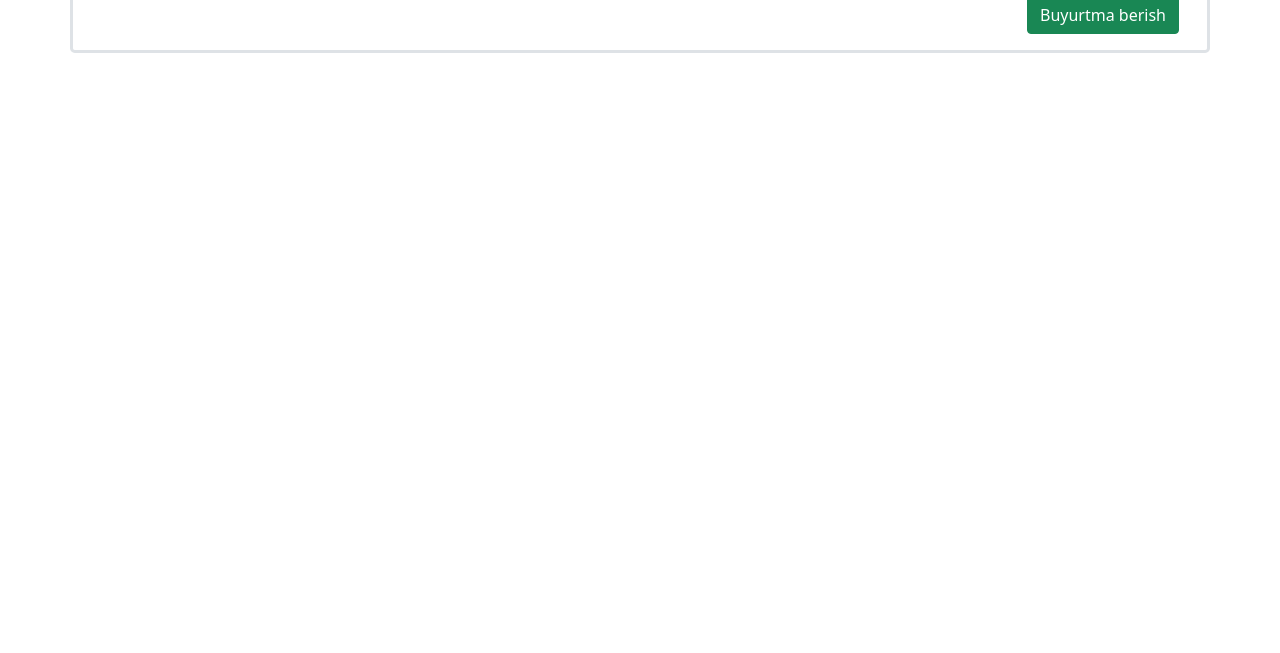
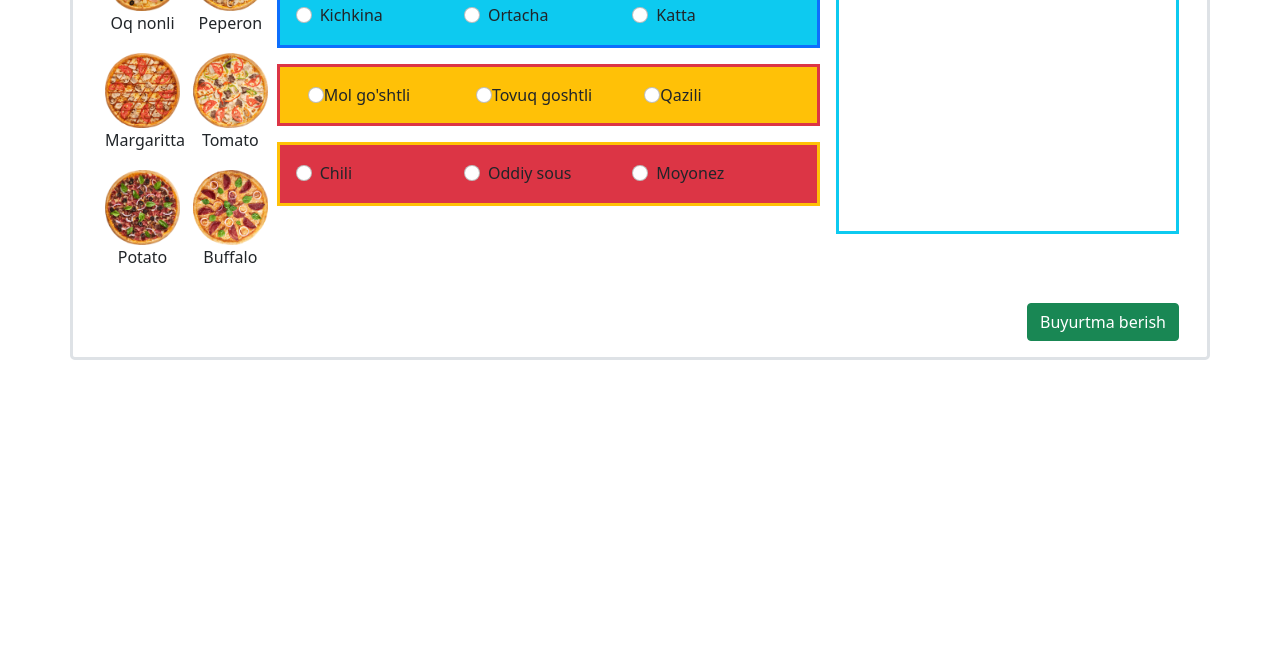
Before and after one commit to Jamsheedbek/pizza, a plain HTML site: page index.html in a window 1280 px wide. Shown: the part 147-800 px from the top of the page. Drawn offline with nearby package versions, Linux system fonts and the light colour scheme.

Commit message:
added javascript

```diff
--- a/index.html
+++ b/index.html
@@ -9,28 +9,12 @@
 </head>
 <body>
     <div class="container">
-        <div class="row p-3 mt-5 border border-3 rounded-3">
-            <form action="">
-                <div class="col-2">
-                    <div class="form-check">
-                        <input class="form-check-input" type="radio" name="flexRadioDefault" id="flexRadioDefault1">
-                        <label class="form-check-label" for="flexRadioDefault1">
-                            Default radio
-                        </label>
-                    </div>
-                    <div class="form-check">
-                        <input class="form-check-input" type="radio" name="flexRadioDefault" id="flexRadioDefault2" checked>
-                        <label class="form-check-label" for="flexRadioDefault2">
-                            Default checked radio
-                         </label>
-                    </div>
+
+            <form action="http://echo.htmlacademy.ru" id="form">
+                <div class="row p-3 mt-5 border border-3 rounded-3 wrapper" id="wrapper"></div>
                 </div>
-                <div class="col-6">
-                </div>
-                <div class="col-4"></div>
-                <button type="submit"  class="btn btn-success float-end">Buyurtma berish</button>
             </form>
-        </div>
+
     </div>
     <script src="./js/main.js"></script>
 </body>
--- a/js/main.js
+++ b/js/main.js
@@ -0,0 +1,226 @@
+var pizzas = [
+    {
+        name: 'Oq nonli',
+        picture: './images/non1.webp',
+    },
+    {
+        name: 'Peperon',
+        picture: './images/non2.webp',
+    },
+    {
+        name: 'Margaritta',
+        picture: './images/non3.webp',
+    },
+    {
+        name: 'Tomato',
+        picture: './images/non4.webp',
+    },
+    {
+        name: 'Potato',
+        picture: './images/non5.webp',
+    },
+    {
+        name: 'Buffalo',
+        picture: './images/non6.webp',
+    },
+];
+var contents = [
+    {
+        size: 'Kichkina',
+        tarkibi: 'Mol go\'shtli',
+        sous: 'Chili'
+    },
+    {
+        size: 'Ortacha',
+        tarkibi: 'Tovuq goshtli',
+        sous: 'Oddiy sous'
+    },
+    {
+        size: 'Katta',
+        tarkibi: 'Qazili',
+        sous: 'Moyonez'
+    }
+]
+var buyurtma = [];
+var wrapper = document.querySelector('#wrapper');
+var form = document.querySelector('#form');
+
+
+var NAMES = document.createElement('div');
+NAMES.classList.add('col-2', 'p-3');
+wrapper.appendChild(NAMES);
+
+var namesWrapper = document.createElement('div');
+namesWrapper.classList.add('row');
+NAMES.appendChild(namesWrapper);
+
+for(var i=0; i<6; i++){
+    var Pizza = document.createElement('div');
+    Pizza.classList.add('col-6');
+
+    var formCheck = document.createElement('div');
+    formCheck.classList.add('form-check', 'p-0');
+
+    var PizzaInput = document.createElement('input');
+    PizzaInput.setAttribute('class', 'form-check-input visually-hidden');
+    PizzaInput.setAttribute('type', 'radio');
+    PizzaInput.setAttribute('name', 'Turi');
+    PizzaInput.setAttribute('id', 'name'+i);
+    PizzaInput.setAttribute('value', pizzas[i].name)
+    PizzaInput.dataset.id = i;
+
+    var PizzaLabel = document.createElement('label');
+    PizzaLabel.setAttribute('class', 'form-check-label');
+    PizzaLabel.setAttribute('for', 'name'+i);
+    PizzaLabel.dataset.id = i;
+
+    var PizzaImg = document.createElement('img');
+    PizzaImg.setAttribute('src', pizzas[i].picture);
+    PizzaImg.setAttribute('width', '75');
+    PizzaImg.setAttribute('height', '75');
+
+    var PizzaName = document.createElement('p');
+    PizzaName.setAttribute('class', 'text-center');
+    PizzaName.textContent = pizzas[i].name;
+
+
+    PizzaLabel.appendChild(PizzaImg);
+    PizzaLabel.appendChild( PizzaName);
+    Pizza.appendChild(formCheck);
+    formCheck.appendChild(PizzaInput);
+    formCheck.appendChild(PizzaLabel);
+    namesWrapper.appendChild(Pizza);
+}
+
+
+var CONTENT = document.createElement('div');
+CONTENT.classList.add('col-6', 'p-3', 'mt-5');
+wrapper.appendChild(CONTENT);
+
+var pizzaSize = document.createElement('div');
+pizzaSize.setAttribute('class', 'row border border-3 border-primary p-3 mb-3 bg-info');
+CONTENT.appendChild(pizzaSize);
+
+
+for(var i=0; i<3; i++){
+    var inputWrapper = document.createElement('div');
+    inputWrapper.setAttribute('class', 'form-check col-4');
+    pizzaSize.appendChild(inputWrapper);
+
+    var contentSize = document.createElement('input');
+    contentSize.setAttribute('class', 'form-check-input');
+    contentSize.setAttribute('value', contents[i].size);
+    contentSize.setAttribute('type', 'radio');
+    contentSize.setAttribute('name', 'Olchami');
+    contentSize.setAttribute('id', 'size'+i);
+    inputWrapper.appendChild(contentSize);
+    contentSize.dataset.id = 6+i;
+
+    var sizeLabel = document.createElement('label');
+    sizeLabel.setAttribute('class', 'form-check-label');
+    sizeLabel.setAttribute('for', 'size'+i);
+    sizeLabel.textContent = contents[i].size;
+    inputWrapper.appendChild(sizeLabel);
+
+}
+var contentWrapper = document.createElement('div');
+contentWrapper.setAttribute('class', 'row border border-3 border-danger p-3 mb-3 bg-warning');
+CONTENT.appendChild(contentWrapper);
+
+
+for(var i=0; i<3; i++){
+    var types = document.createElement('div');
+    types.setAttribute('class', 'col-4');
+    contentWrapper.appendChild(types);
+
+    var contentTarkibi = document.createElement('input');
+    contentTarkibi.setAttribute('class', 'form-check-input');
+    contentTarkibi.setAttribute('value', contents[i].tarkibi);
+    contentTarkibi.setAttribute('type', 'radio');
+    contentTarkibi.setAttribute('name', 'Tarkibi')
+    contentTarkibi.setAttribute('id', 'tarkib'+i);
+    types.appendChild(contentTarkibi);
+    contentTarkibi.dataset.id = 9+i;
+
+    var tarkibLabel = document.createElement('label');
+    tarkibLabel.setAttribute('class', 'form-check-label');
+    tarkibLabel.setAttribute('for', 'tarkib'+i);
+    tarkibLabel.textContent = contents[i].tarkibi;
+    types.appendChild(tarkibLabel);
+}
+
+
+
+var sousType = document.createElement('div');
+sousType.setAttribute('class', 'row border border-3 border-warning p-3 bg-danger');
+    CONTENT.appendChild(sousType);
+
+    for(var i=0; i<3; i++){
+        var souses = document.createElement('div');
+        souses.setAttribute('class', 'form-check col-4');
+        sousType.appendChild(souses);
+
+        var getSous = document.createElement('input');
+        getSous.setAttribute('class', 'form-check-input');
+        getSous.setAttribute('value', contents[i].sous);
+        getSous.setAttribute('type', 'radio');
+        getSous.setAttribute('name', 'Sousi')
+        getSous.setAttribute('id', 'sous'+i);
+        souses.appendChild(getSous);
+        getSous.dataset.id = 12+i;
+
+        var tarkibLabel = document.createElement('label');
+        tarkibLabel.setAttribute('class', 'form-check-label');
+        tarkibLabel.setAttribute('for', 'sous'+i);
+        tarkibLabel.textContent = contents[i].sous;
+        souses.appendChild(tarkibLabel);
+    }
+
+
+var RESULT = document.createElement('div');
+RESULT.classList.add('col-4', 'p-4');
+wrapper.appendChild(RESULT);
+
+var text = document.createElement('p');
+text.textContent = 'Ntija';
+text.classList.add('h2', 'text-center', 'm-0');
+RESULT.appendChild(text);
+
+var resultText = document.createElement('div');
+resultText.setAttribute('class', 'row border border-3 border-info h-75');
+RESULT.appendChild(resultText);
+
+var buttonWrapper = document.createElement('div');
+
+var BUTTON = document.createElement('button');
+BUTTON.setAttribute('class', 'btn btn-success float-end');
+BUTTON.textContent = 'Buyurtma berish';
+BUTTON.setAttribute('type', 'submit');
+wrapper.appendChild(buttonWrapper);
+buttonWrapper.appendChild(BUTTON);
+
+
+wrapper.addEventListener('click', function(event){
+    var inputValue = Number(event.target.dataset.id);
+
+
+    if(event.target.matches('input')){
+        if(inputValue>=0 && inputValue<6){
+            buyurtma[0] = document.getElementsByTagName('input')[inputValue].value;
+        }
+        if(inputValue>=6 && inputValue<9){
+            buyurtma[1] = document.getElementsByTagName('input')[inputValue].value;
+        }
+        if(inputValue>=9 && inputValue<12){
+            buyurtma[2] = document.getElementsByTagName('input')[inputValue].value;
+        }
+        if(inputValue>=12 && inputValue<15){
+            buyurtma[3] = document.getElementsByTagName('input')[inputValue].value;
+        }
+
+        console.log(buyurtma);
+    }
+    if(buyurtma.length==4){
+        resultText.textContent = 'Siz ' + buyurtma[1] + ' ' + buyurtma[2] + 'li ' + ' va ' + buyurtma[3] + 'li ' + buyurtma[0] + ' buyurtma qilmoqchimisz';
+    }
+})
```
Also changed, not shown: js/islom.js (added, +214 -0 lines), images/non1.webp (added), images/non2.webp (added), images/non3.webp (added), images/non4.webp (added), images/non5.webp (added), images/non6.webp (added).
